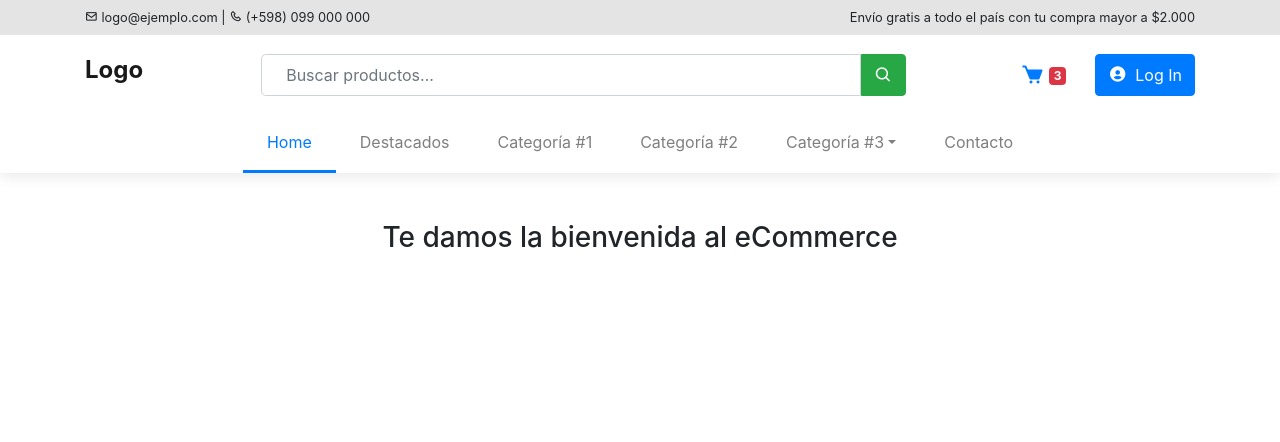
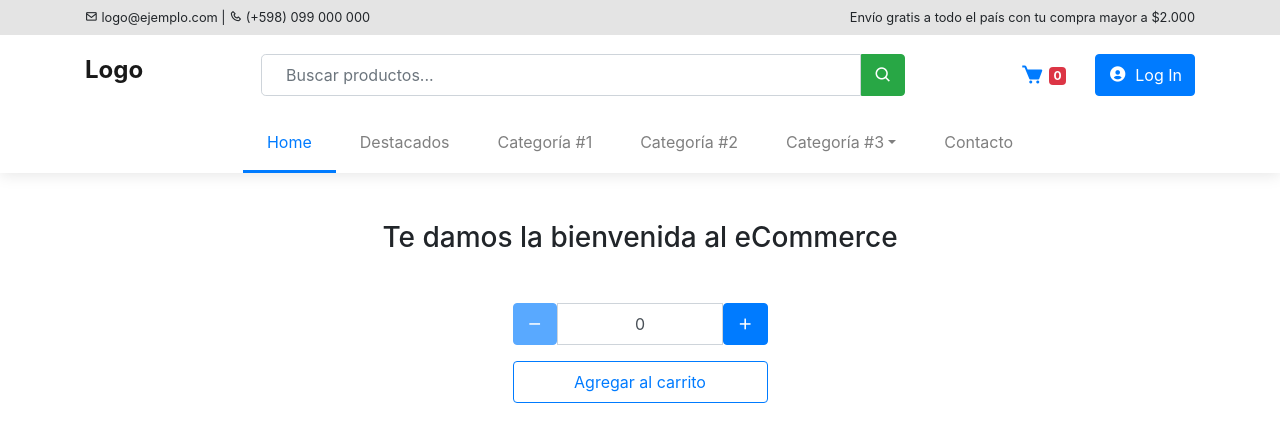
Before and after one commit to olodum7/ecommerce-espinel, a React (Create React App) app: page / in a window 1280 px wide. Shown: the top 442 px of the page. Built offline with nearby package versions, Linux system fonts and the light colour scheme.

Commit message:
Creado componente ItemCount, implementado en ItemListContainer y conectado valor dinámico con el component CartWidget

```diff
--- a/src/App.js
+++ b/src/App.js
@@ -1,12 +1,23 @@
 import './App.css';
 import ItemListContainer from './components/ItemListContainer';
 import Navbar from './components/Navbar';
+import React, { useState } from "react";
 
 function App() {
-    return (
-        <div className="App">
-            <Navbar/>
-            <ItemListContainer greetings="Te damos la bienvenida al eCommerce"/>
+
+    const [items, setItems] = useState(0)
+
+    function onAdd(contador) {
+        agregarCarrito(contador);
+    }
+
+    function agregarCarrito(contador) {
+        return setItems(contador)
+    }
+
+    return ( <div className="App">
+        <Navbar agregarCarrito={items}/>
+        <ItemListContainer greetings="Te damos la bienvenida al eCommerce" onAdd={onAdd}/>
         </div>
     );
 }
--- a/src/components/CartWidget.jsx
+++ b/src/components/CartWidget.jsx
@@ -1,10 +1,10 @@
 import React from "react";
 
-const CartWidget = () => {
+const CartWidget = ({agregarCarrito}) => {
   return (
     <a className="btn btn-link" href=" ">
       <i className="bx bxs-cart icon-single"></i>{" "}
-      <span className="badge badge-danger">3</span>
+      <span className="badge badge-danger">{agregarCarrito}</span>
     </a>
   );
 };
--- /dev/null
+++ b/src/components/ItemCount.jsx
@@ -0,0 +1,37 @@
+import React, { useState } from "react";
+
+const ItemCount = ({ stock, initial, onAdd}) => {
+  const [contador, setContador] = useState(initial)
+
+  return (
+    <>
+      <div className="container mt-5">
+        <div className="row justify-content-md-center">
+          <div className="col-md-3">
+            <div className="input-group number-spinner">
+              <span className="input-group-btn data-dwn">
+                <button className="btn btn-default btn-primary" data-dir="dwn" onClick={() => setContador(contador-1)} disabled={contador === 0 && true}>
+                  <span className="bx bx-minus"></span>
+                </button>
+              </span>
+              <input
+                type="text"
+                className="form-control text-center"
+                value={contador}
+              />
+              <span className="input-group-btn data-up">
+                <button className="btn btn-default btn-primary" data-dir="up" onClick={() => setContador(contador+1)} disabled={contador >= stock && true}>
+                  <span className="bx bx-plus"></span>
+                </button>
+              </span>
+            </div>
+
+            <button id="btnAgregarCarrito" className="btn btn-outline-primary mt-3 col" disabled={contador > stock && true} onClick={() => onAdd(contador)}>Agregar al carrito</button>
+          </div>
+        </div>
+      </div>
+    </>
+  );
+};
+
+export default ItemCount;
--- a/src/components/ItemListContainer.jsx
+++ b/src/components/ItemListContainer.jsx
@@ -1,8 +1,10 @@
 import React from 'react';
+import ItemCount from './ItemCount';
 
-const ItemListContainer = ({greetings}) => {
+const ItemListContainer = ({greetings, onAdd}) => {
   return <main>
       <h3 className='mt-5'>{greetings}</h3>
+      <ItemCount stock={7} initial={0} onAdd={onAdd}/>
   </main>;
 };
 
--- a/src/components/Navbar.jsx
+++ b/src/components/Navbar.jsx
@@ -6,7 +6,7 @@ import SearchBar from "./SearchBar";
 import SideBarMobileNav from "./SideBarMobileNav";
 import TopBar from "./TopBar";
 
-function Navbar() {
+function Navbar({agregarCarrito}) {
   return (
     <>
       <div class="overlay"></div>
@@ -32,7 +32,7 @@ function Navbar() {
 
           <ul className="navbar-nav ml-auto d-block d-md-none">
             <li className="nav-item">
-              <CartWidget />
+              <CartWidget agregarCarrito={agregarCarrito}/>
             </li>
           </ul>
 
@@ -51,7 +51,7 @@ function Navbar() {
 
             <ul className="navbar-nav">
               <li className="nav-item">
-                <CartWidget />
+                <CartWidget agregarCarrito={agregarCarrito}/>
               </li>
               <li className="nav-item ml-md-3">
                 <LogInButton />
```
